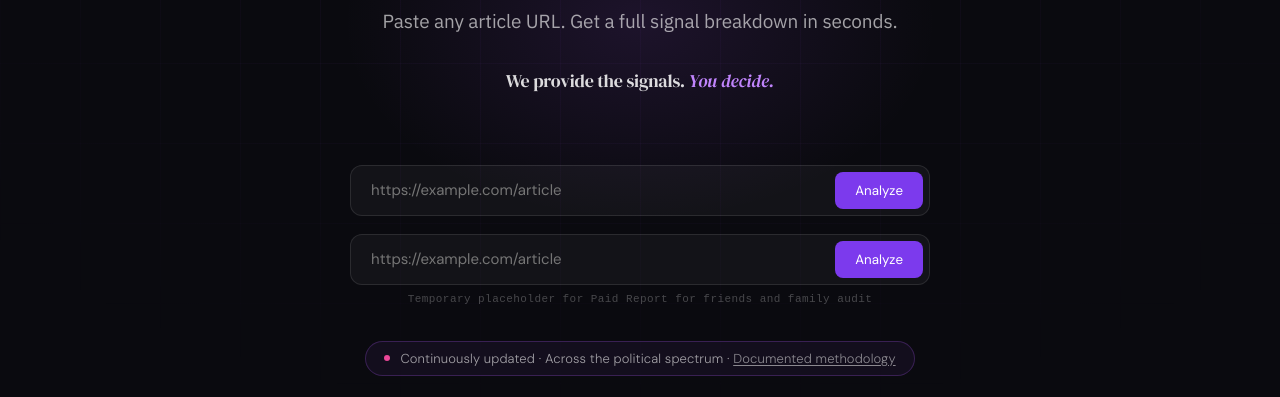
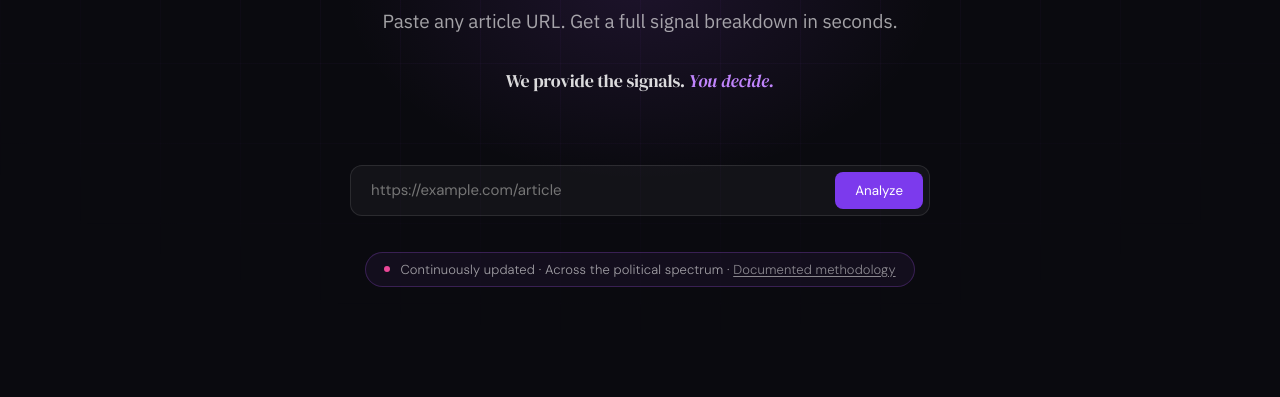
Before and after one commit to brittbart/verisreports, a browser extension: page static/index.html in a window 1280 px wide. Shown: the part 337-734 px from the top of the page. Drawn offline with Linux system fonts and the light colour scheme; no server answers.

Commit message:
homepage: remove temporary paid audit slot and AUDIT_KEY JS

```diff
--- a/static/index.html
+++ b/static/index.html
@@ -555,11 +555,6 @@
       <input id="url-input" type="text" placeholder="https://example.com/article" autocomplete="off" style="flex:1;background:none;border:none;outline:none;color:#fff;font-size:15px;pointer-events:auto;position:relative;z-index:999;" />
       <button onclick="handleAnalyze()" style="background:#7c3aed;color:#fff;border:none;border-radius:8px;padding:10px 20px;cursor:pointer;pointer-events:auto;position:relative;z-index:999;">Analyze</button>
     </div>
-    <div style="display:flex;align-items:center;max-width:580px;margin:18px auto 0;background:rgba(255,255,255,0.04);border:0.5px solid rgba(255,255,255,0.1);border-radius:12px;padding:6px 6px 6px 20px;">
-      <input id="paid-url-input" type="text" placeholder="https://example.com/article" autocomplete="off" style="flex:1;background:none;border:none;outline:none;color:#fff;font-size:15px;pointer-events:auto;position:relative;z-index:999;" />
-      <button onclick="handlePaidAnalyze()" style="background:#7c3aed;color:#fff;border:none;border-radius:8px;padding:10px 20px;cursor:pointer;pointer-events:auto;position:relative;z-index:999;">Analyze</button>
-    </div>
-    <div style="max-width:580px;margin:8px auto 0;font-family:ui-monospace,monospace;font-size:11px;color:var(--text-3);text-align:center;letter-spacing:0.04em;">Temporary placeholder for Paid Report for friends and family audit</div>
     <div class="hero-pill fu5" style="margin-top: 36px; margin-bottom: 16px;">
       <span class="blink-dot"></span>
       <span>Continuously updated · Across the political spectrum · <a href="/methodology" class="pill-link">Documented methodology</a></span>
@@ -777,18 +772,7 @@
     btn.textContent = 'Analyze';
     btn.disabled = false;
   }
-  const AUDIT_KEY = 'D-ea73GJE0STiBLzjTCcIXzIK1LKv5nDbYWA2Z9VPcs';
-  function handlePaidAnalyze() {
-    const v = document.getElementById('paid-url-input').value.trim();
-    if (!v) return;
-    const btn = document.getElementById('paid-url-input').nextElementSibling;
-    btn.textContent = 'Analyzing…';
-    btn.disabled = true;
-    const keyParam = AUDIT_KEY ? '&audit_key=' + encodeURIComponent(AUDIT_KEY) : '';
-    window.open('/report?url=' + encodeURIComponent(v) + keyParam, '_blank');
-    btn.textContent = 'Analyze';
-    btn.disabled = false;
-  }
+
 </script>
 
 <!-- ============================================================
```
